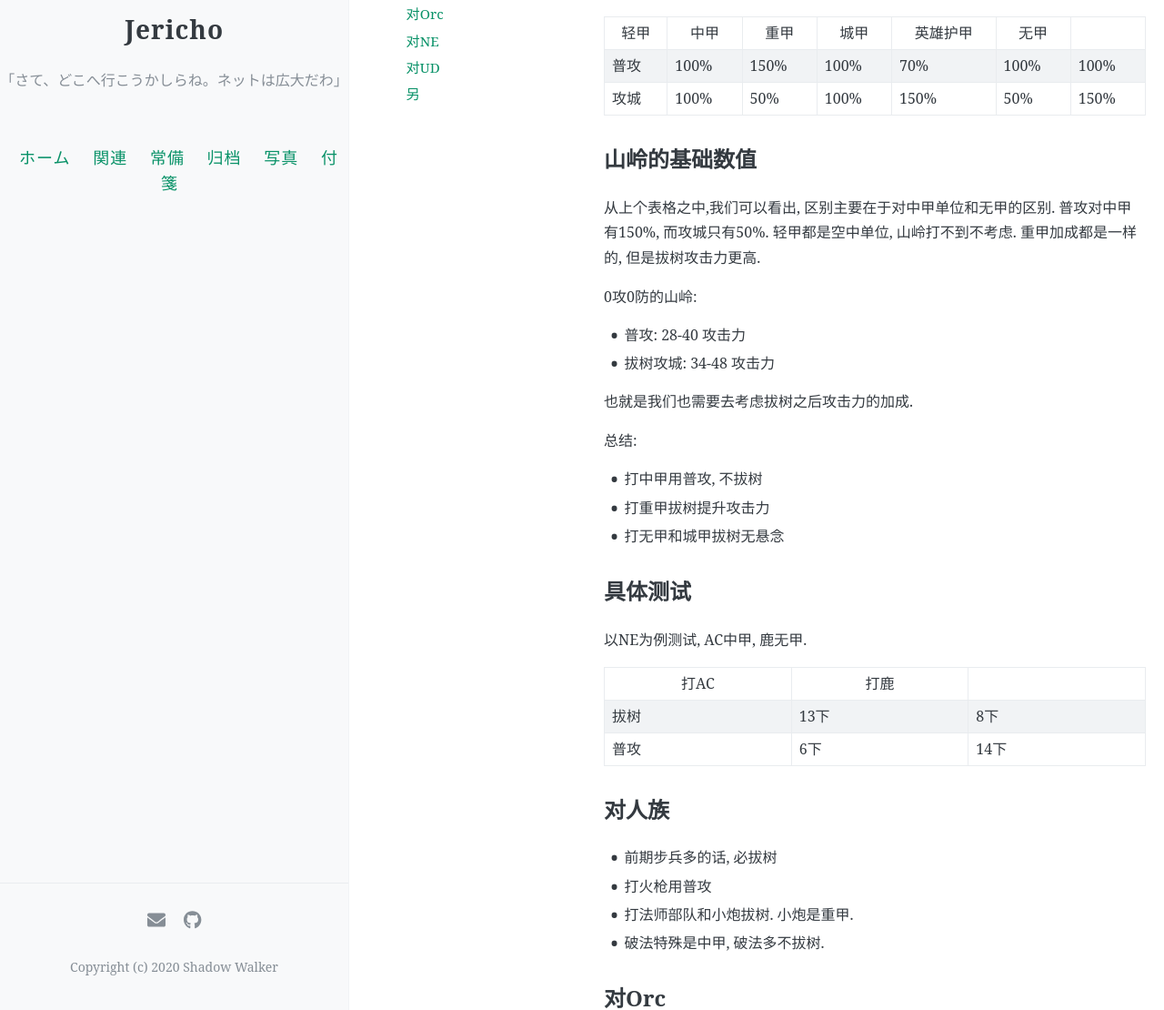
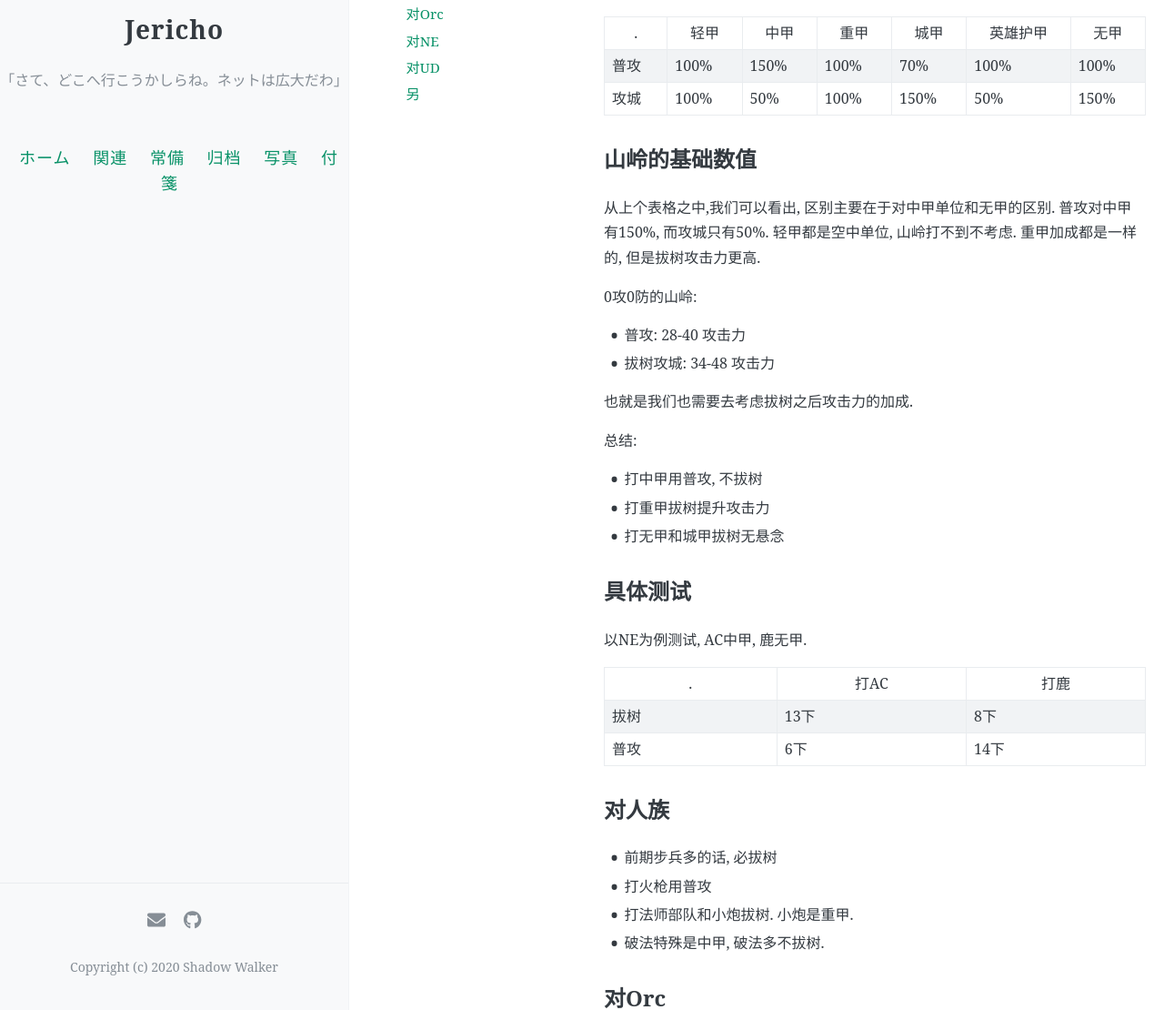
Before and after one commit to AsheBlade/ShadowArchive, a Jekyll site: the page built from _posts/2020-10-18-山岭拔树.md, in a window 1280 px wide and 1400 px high. Shown: the part 290-1400 px from the top of the window at 91% size. Built offline with Jekyll 4.4.1, drawn with Linux system fonts in a browser that asks for light colours; comment, search, counter and statistics services are not loaded.

```diff
--- a/_posts/2020-10-18-山岭拔树.md
+++ b/_posts/2020-10-18-山岭拔树.md
@@ -16,7 +16,7 @@ comments: true
 
 ## 普攻和攻城的区别
 
- |轻甲|中甲|重甲|城甲|英雄护甲|无甲
+ .|轻甲|中甲|重甲|城甲|英雄护甲|无甲
 ---|---|----|---|---|---|---|
 普攻|100%|150%|100%|70%|100%|100%
 攻城|100%|50%|100%|150%|50%|150%
@@ -43,7 +43,7 @@ comments: true
 
 以NE为例测试, AC中甲, 鹿无甲.
 
- |打AC|打鹿
+ .|打AC|打鹿
  ---|---|---
  拔树| 13下 | 8下
  普攻| 6下 | 14下
```
